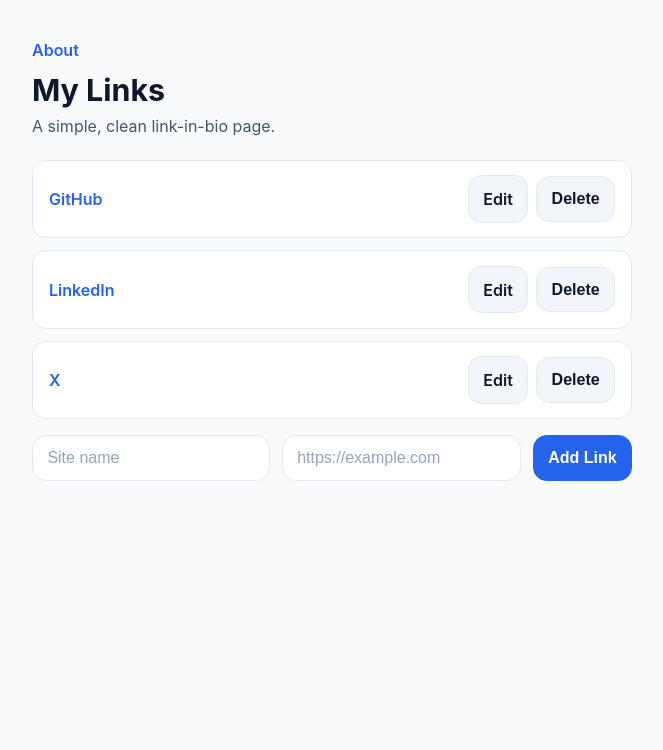
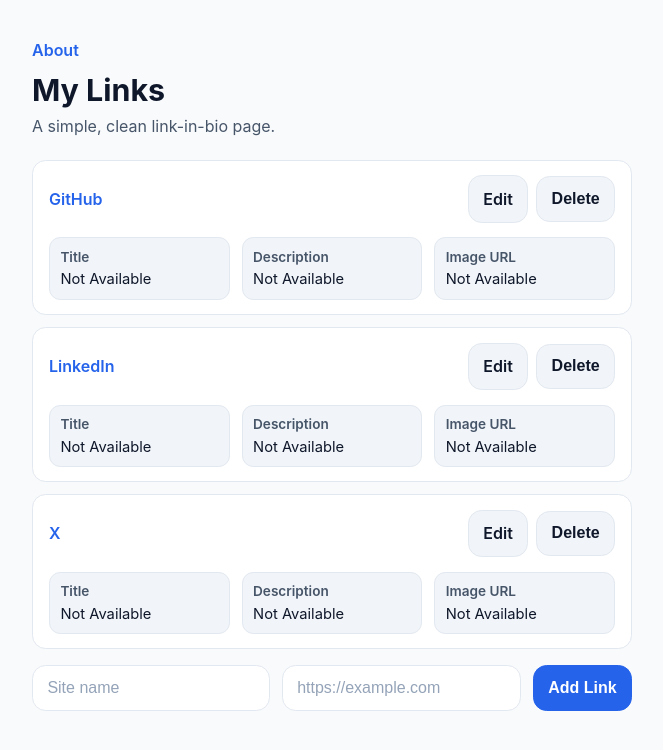
Before and after one commit to parshv09/my-link-bio, a Flask app: page / in a window 1280 px wide. Shown: the top 750 px of the page, without its empty margins (308-971 px from the left). Run offline with Flask 3, Linux system fonts and the light colour scheme.

Commit message:
Add Open Graph metadata fields to link cards

```diff
--- a/app.py
+++ b/app.py
@@ -1,13 +1,66 @@
 from flask import Flask, redirect, render_template, request, url_for
+import requests
+from bs4 import BeautifulSoup
 
 app = Flask(__name__)
 
 # In-memory storage for links (reset when app restarts).
 links = [
-    {"name": "GitHub", "url": "https://github.com"},
-    {"name": "LinkedIn", "url": "https://www.linkedin.com"},
-    {"name": "X", "url": "https://x.com"},
+    {
+        "name": "GitHub",
+        "url": "https://github.com",
+        "title": "Not Available",
+        "description": "Not Available",
+        "image_url": "Not Available",
+    },
+    {
+        "name": "LinkedIn",
+        "url": "https://www.linkedin.com",
+        "title": "Not Available",
+        "description": "Not Available",
+        "image_url": "Not Available",
+    },
+    {
+        "name": "X",
+        "url": "https://x.com",
+        "title": "Not Available",
+        "description": "Not Available",
+        "image_url": "Not Available",
+    },
 ]
+
+
+def get_open_graph_metadata(url):
+    """Fetch Open Graph metadata from a URL."""
+    default_value = "Not Available"
+    metadata = {
+        "title": default_value,
+        "description": default_value,
+        "image_url": default_value,
+    }
+
+    try:
+        response = requests.get(url, timeout=10)
+        response.raise_for_status()
+        soup = BeautifulSoup(response.text, "html.parser")
+
+        og_title = soup.find("meta", property="og:title")
+        og_description = soup.find("meta", property="og:description")
+        og_image = soup.find("meta", property="og:image")
+
+        if og_title and og_title.get("content"):
+            metadata["title"] = og_title["content"].strip() or default_value
+
+        if og_description and og_description.get("content"):
+            metadata["description"] = og_description["content"].strip() or default_value
+
+        if og_image and og_image.get("content"):
+            metadata["image_url"] = og_image["content"].strip() or default_value
+    except requests.RequestException:
+        # Keep defaults if URL can't be fetched.
+        pass
+
+    return metadata
 
 
 @app.route("/")
@@ -21,7 +74,16 @@
     url = request.form.get("url", "").strip()
 
     if site_name and url:
-        links.append({"name": site_name, "url": url})
+        metadata = get_open_graph_metadata(url)
+        links.append(
+            {
+                "name": site_name,
+                "url": url,
+                "title": metadata["title"],
+                "description": metadata["description"],
+                "image_url": metadata["image_url"],
+            }
+        )
 
     return redirect(url_for("index"))
 
--- a/static/style.css
+++ b/static/style.css
@@ -139,11 +139,12 @@
   border-color: var(--accent-hover);
 }
 
-.card-row {
+.card-header-row {
   display: flex;
   align-items: center;
   justify-content: space-between;
   gap: 0.75rem;
+  margin-bottom: 0.9rem;
 }
 
 .actions-row {
@@ -167,3 +168,29 @@
   background: #e2e8f0;
   border-color: #cbd5e1;
 }
+
+.metadata-columns {
+  display: grid;
+  grid-template-columns: repeat(3, minmax(0, 1fr));
+  gap: 0.75rem;
+}
+
+.metadata-column {
+  background: var(--surface-alt);
+  border: 1px solid var(--border);
+  border-radius: 0.7rem;
+  padding: 0.65rem;
+}
+
+.metadata-label {
+  margin: 0 0 0.35rem;
+  color: var(--text-muted);
+  font-size: 0.85rem;
+  font-weight: 600;
+}
+
+.metadata-value {
+  margin: 0;
+  font-size: 0.92rem;
+  overflow-wrap: anywhere;
+}
--- a/templates/index.html
+++ b/templates/index.html
@@ -16,13 +16,29 @@
 
       <section class="stack">
         {% for link in links %}
-        <article class="card card-row">
+        <article class="card">
+          <div class="card-header-row">
             <a class="card-link" href="{{ link.url }}" target="_blank" rel="noopener noreferrer">{{ link.name }}</a>
             <div class="actions-row">
               <a class="button button-secondary" href="{{ url_for('edit_link', link_index=loop.index0) }}">Edit</a>
               <form method="post" action="{{ url_for('delete_link', link_index=loop.index0) }}">
                 <button class="button button-secondary" type="submit">Delete</button>
               </form>
+            </div>
+          </div>
+          <div class="metadata-columns">
+            <div class="metadata-column">
+              <p class="metadata-label">Title</p>
+              <p class="metadata-value">{{ link.title or 'Not Available' }}</p>
+            </div>
+            <div class="metadata-column">
+              <p class="metadata-label">Description</p>
+              <p class="metadata-value">{{ link.description or 'Not Available' }}</p>
+            </div>
+            <div class="metadata-column">
+              <p class="metadata-label">Image URL</p>
+              <p class="metadata-value">{{ link.image_url or 'Not Available' }}</p>
+            </div>
           </div>
         </article>
         {% endfor %}
```
Lines whose indentation alone changed are shown as unchanged.
